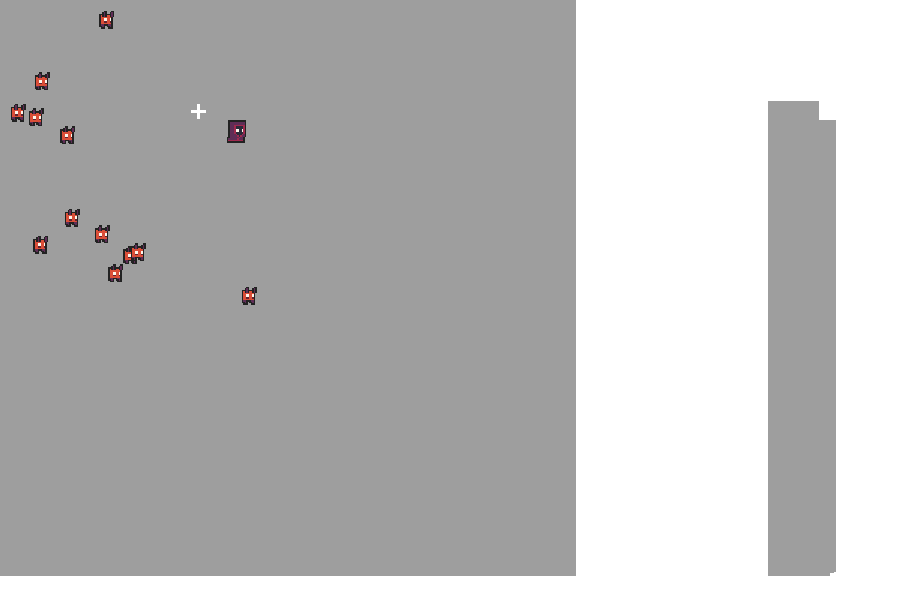
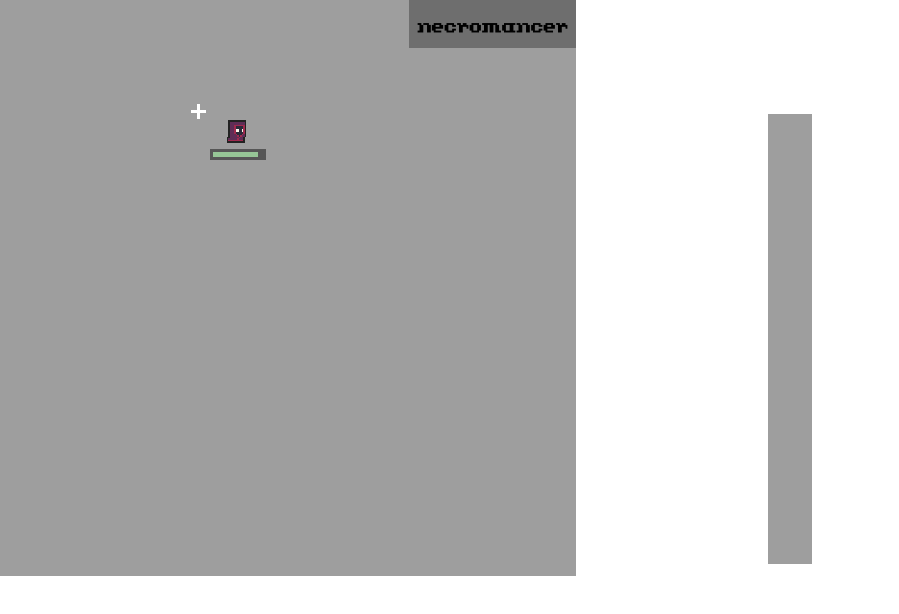
Before and after one commit to egrm/js-action-gamedev, a plain HTML site: page index.html in a window 1280 px wide. Shown: the whole page, without its empty margins (0-899 px from the left). Drawn offline with Linux system fonts and the light colour scheme.

Commit message:
basic ui, projectile collisions

```diff
--- a/game.js
+++ b/game.js
@@ -1,4 +1,5 @@
-const ENEMY_SPAWN_PROBABILITY = 0.01;
+// const ENEMY_SPAWN_PROBABILITY = 0.05;
+const ENEMY_SPAWN_PROBABILITY = 0.00;
 
 const projectiles = {
   map: {},
@@ -19,7 +20,57 @@ const projectiles = {
   }
 };
 
+const overlaps = (a, b) => {
+	if (a.x >= b.x + b.width || b.x >= a.x + a.width) return false;
+	if (a.y >= b.y + b.height || b.y >= a.y + a.height) return false;
+	return true;
+};
+
+const checkProjectiles = () => {
+  const bounds = {
+    height: Game.canvasHeight,
+    width: Game.canvasWidth,
+    x: 0,
+    y: 0
+  }
+  const qt = new QuadTree(bounds, false);
+  Object.values(projectiles.map).forEach(p => {
+    qt.insert({
+      id: p.id,
+      height: p.size,
+      width: p.size,
+      x: p.position.x,
+      y: p.position.y
+    });
+  });
+
+  const deleteBulletIds = new Set();
+  enemies.forEach(enemy => {
+    const bullets = qt.retrieve({
+      height: enemy.height,
+      width: enemy.width,
+      x: enemy.x,
+      y: enemy.y
+    });
+
+    if (bullets.length) {
+      bullets.forEach(bullet => {
+        if (overlaps(bullet, enemy)) {
+          deleteBulletIds.add(bullet.id);
+          enemy.dealDamage(projectiles.map[bullet.id].damage);
+        }
+      });
+    }
+  });
+
+  deleteBulletIds.forEach(bulletId => {
+    projectiles.delete({ id: bulletId });
+  });
+};
+
 const Game = {
+  canvasHeight: 512,
+  canvasWidth: 512,
   frameCount: 0,
 
   resize() {
@@ -54,6 +105,8 @@ const Game = {
       console.log('enemy spawn');
     }
 
+    checkProjectiles();
+
     enemies.forEach(enemy => {
       enemy.update(delta);
       if (enemy.isDead) {
@@ -70,6 +123,7 @@ const Game = {
       const projectile = {
         id: uuid(),
         creatureId: player.uid,
+        damage: 50,
         size: 6,
         speed: 200,
 
@@ -131,7 +185,7 @@ const Game = {
 
   tick(elapsed) {
     // clear previous frame
-    this.context.clearRect(0, 0, 512, 512);
+    this.context.clearRect(0, 0, this.canvasWidth, this.canvasHeight);
 
     // compute delta time in seconds -- also cap it
     let delta = (elapsed - this._previousElapsed) / 1000;
--- a/index.html
+++ b/index.html
@@ -9,6 +9,19 @@
 			margin: 0;
 			padding: 0;
 		}
+
+    @font-face {
+      font-family: 'DungeonFont';
+      src:  url('assets/DungeonFont.woff2') format('woff2'),
+            url('assets/DungeonFont.woff') format('woff');
+      font-weight: normal;
+      font-style: normal;
+      font-display: swap;
+    }
+
+    body {
+      font: 32px 'DungeonFont';
+    }
 
 		canvas {
 			display: block;
@@ -28,6 +41,7 @@
 	<script src="namegen.js"></script>
 	<script src="engine.js"></script>
 	<script src="terrain.js"></script>
+	<script src="ui.js"></script>
 	<script src="player.js"></script>
 	<script src="game.js"></script>
 </body>
--- a/player.js
+++ b/player.js
@@ -119,8 +119,8 @@ class Creature extends Entity {
   }
 
   dealDamage(damage) {
+    // console.log(this.health, damage);
     this.health = Math.max(0, this.health - damage);
-    console.log(this.health);
   }
 
   get isDead() {
@@ -129,9 +129,22 @@ class Creature extends Entity {
 }
 
 class Player extends Creature {
+  constructor(data) {
+    super(data);
+
+    this._infoUI = new PlayerUI(this);
+  }
+
+  get healthInPercent() {
+    const onePercent = Player.MAX_HEALTH / 100;
+    return this.health / onePercent;
+  }
+
   update(delta) {
     // assume the char is idle and let actions below state otherwise
     super.update(delta);
+
+    this._infoUI.update(this);
 
     const deltaSpeed = delta * this.speed;
 
@@ -215,13 +228,18 @@ class Player extends Creature {
 
     crosshair.render();
   }
+
+  static get MAX_HEALTH() {
+    return 100;
+  }
 };
 
 const player = new Player({
+  health: Player.MAX_HEALTH,
+  height: 16,
   name: 'necromancer',
-  health: 100,
   speed: 120,
-  height: 69,
+  width: 16,
   x: canvas.width / 2,
   y: canvas.height / 2,
   center: new v2({x: 9, y: 12}),
@@ -285,12 +303,14 @@ class Enemy extends Creature {
 const spawnEnemy = () => {
   const enemy = new Enemy({
     damage: 10,
+    health: 70,
+    height: 16,
     name: 'imp',
     speed: 80,
-    height: 69,
+    width: 16,
     //  maybe that will work
     x: randomInt(0, canvas.width / PIXELART_SCALE_FACTOR),
-    y: randomInt(0, (canvas.height * 2) / PIXELART_SCALE_FACTOR),
+    y: randomInt(0, canvas.height / PIXELART_SCALE_FACTOR),
     center: new v2({x: 9, y: 12}),
     frames: {
       [CHARACTER_STATES.EXPLODE]: [...new Array(8)].map((v,index) => (`assets/dungeon/imp_explosion_anim_f${index}.png`)),
@@ -302,7 +322,7 @@ const spawnEnemy = () => {
   enemies.set(enemy.uid, enemy);
 }
 
-const ENEMY_COUNT = 20;
+const ENEMY_COUNT = 1;
 const enemies = new Map();
 [...new Array(ENEMY_COUNT)].forEach((v, index) =>
   {
--- /dev/null
+++ b/ui.js
@@ -0,0 +1,94 @@
+// init the UI layer
+const UI_LAYER = document.createElement('div');
+
+UI_LAYER.setAttribute('style', `
+  position: absolute;
+
+  width: ${Terrain.width * PIXELART_SCALE_FACTOR}px;
+  height: ${Terrain.height * PIXELART_SCALE_FACTOR}px;
+
+  top: ${canvas.offsetTop}px;
+  left: ${canvas.offsetLeft}px;
+
+  pointer-events: none;
+`);
+
+document.body.appendChild(UI_LAYER);
+
+class UIElement {}
+
+class PlayerUI extends UIElement {
+  constructor(data) {
+    super(data);
+
+    this._cachedData = data;
+
+    this._updateDomInstance = this._initDomInstance();
+    this._updateDomInstance(data);
+  }
+
+  _initDomInstance() {
+    const infoUI = document.createElement('div');
+    UI_LAYER.appendChild(infoUI);
+
+    infoUI.setAttribute('style', `
+      position: absolute;
+      background-color: rgba(0,0,0,0.3);
+      top: 0;
+      right: 0;
+      padding: 0.5rem;
+
+      text-align: right;
+    `);
+
+
+    const nameUI = document.createElement('div');
+    infoUI.appendChild(nameUI);
+
+    const healthBarWidth = 50;
+
+    const healthBarOffset = new v2({
+      // x: -(healthBarWidth / PIXELART_SCALE_FACTOR) / 2,
+      x: -19,
+      y: 12,
+    })
+
+    const healthBarWrapper = document.createElement('div');
+    healthBarWrapper.setAttribute('style', `
+        position: absolute;
+        width: ${healthBarWidth}px;
+        height: 5px;
+        background: #111;
+        padding: 3px;
+        opacity: 0.5;
+    `);
+    UI_LAYER.appendChild(healthBarWrapper);
+
+    const healthBar = document.createElement('div');
+    healthBar.setAttribute('style', `
+        height: 100%;
+        width: 0%;
+        background-color: lightgreen;
+    `);
+    healthBarWrapper.appendChild(healthBar);
+
+
+    return (data) => {
+      const {name, healthInPercent, centerPosition} = data;
+      nameUI.innerHTML = name;
+
+      healthBarWrapper.style.left = (centerPosition.x + healthBarOffset.x) * PIXELART_SCALE_FACTOR + 'px';
+      healthBarWrapper.style.top = (centerPosition.y + healthBarOffset.y) * PIXELART_SCALE_FACTOR + 'px';
+
+      healthBar.style.width = `${healthInPercent}%`;
+    }
+  }
+
+  update(data) {
+    this._updateDomInstance(data);
+  }
+
+  render() {
+
+  }
+}
--- a/utils.js
+++ b/utils.js
@@ -131,3 +131,9 @@ function uuid() {
   }
   return uuid;
 }
+
+const objectJSONDiff = (first, second) => {
+  //  it's horrible i know
+
+  return JSON.stringify(first) === JSON.stringify(second);
+}
```
Also changed, not shown: assets/DungeonFont.ttf (added), assets/DungeonFont.woff (added), assets/DungeonFont.woff2 (added), assets/dungeon/DungeonFont.ttf (added).
